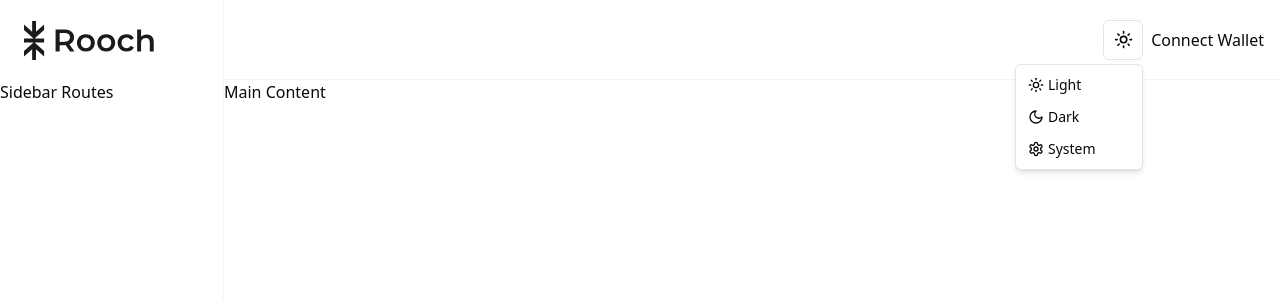
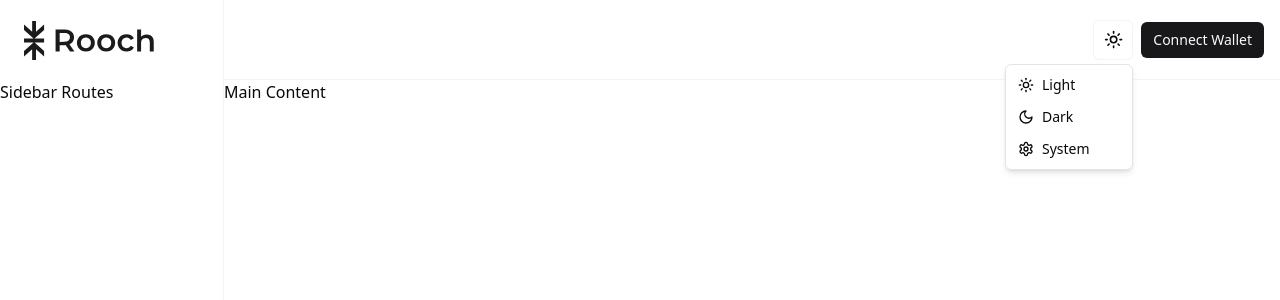
Before and after one commit to rooch-network/rooch-portal-v1, a React (Vite) app: page / in a window 1280 px wide. Both pictures are taken after a click on the button "Toggle theme". Shown: the top 300 px of the page. Built offline with nearby package versions, Linux system fonts and the light colour scheme.

Commit message:
feat: update some styles

```diff
--- a/src/components/mode-toggle.tsx
+++ b/src/components/mode-toggle.tsx
@@ -15,7 +15,11 @@ export function ModeToggle() {
   return (
     <DropdownMenu>
       <DropdownMenuTrigger asChild>
-        <Button variant="outline" size="icon">
+        <Button
+          variant="outline"
+          size="icon"
+          className="border-zinc-200/40 dark:border-zinc-700/80 dark:hover:bg-zinc-700/80"
+        >
           <Sun className="h-[1.2rem] w-[1.2rem] rotate-0 scale-100 transition-all dark:-rotate-90 dark:scale-0" />
           <Moon className="absolute h-[1.2rem] w-[1.2rem] rotate-90 scale-0 transition-all dark:rotate-0 dark:scale-100" />
           <span className="sr-only">Toggle theme</span>
@@ -23,19 +27,19 @@ export function ModeToggle() {
       </DropdownMenuTrigger>
       <DropdownMenuContent align="end">
         <DropdownMenuItem onClick={() => setTheme("light")}>
-          <div className="flex items-center justify-start gap-x-1">
+          <div className="flex items-center justify-start gap-x-2">
             <Sun className="h-[1rem] w-[1rem] rotate-0 transition-all" />
             Light
           </div>
         </DropdownMenuItem>
         <DropdownMenuItem onClick={() => setTheme("dark")}>
-          <div className="flex items-center justify-start gap-x-1">
+          <div className="flex items-center justify-start gap-x-2">
             <Moon className="h-[1rem] w-[1rem] rotate-0 transition-all " />
             Dark
           </div>
         </DropdownMenuItem>
         <DropdownMenuItem onClick={() => setTheme("system")}>
-          <div className="flex items-center justify-start gap-x-1">
+          <div className="flex items-center justify-start gap-x-2">
             <Settings className="h-[1rem] w-[1rem] rotate-0 transition-all" />
             System
           </div>
--- a/src/dashboard/components/navbar.tsx
+++ b/src/dashboard/components/navbar.tsx
@@ -1,4 +1,5 @@
 import { ModeToggle } from "@/components/mode-toggle";
+import { Button } from "@/components/ui/button";
 
 export const Navbar = () => {
   return (
@@ -7,7 +8,9 @@ export const Navbar = () => {
         {/* Mode Toggle */}
         <ModeToggle />
         {/* Wallet Connect */}
-        <div>Connect Wallet</div>
+        <Button onClick={() => {}} variant="default" size="sm">
+          Connect Wallet
+        </Button>
       </div>
     </div>
   );
```
